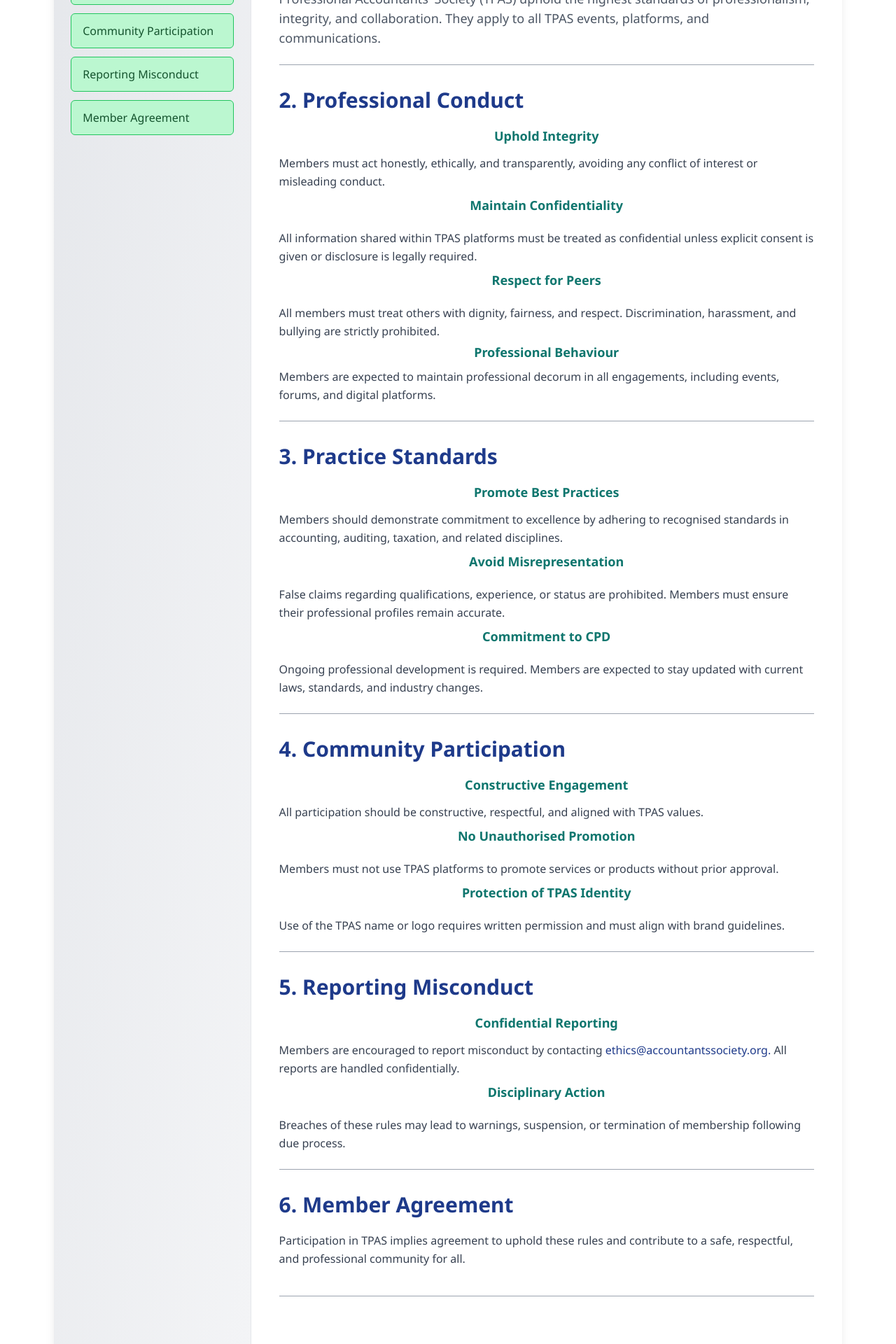
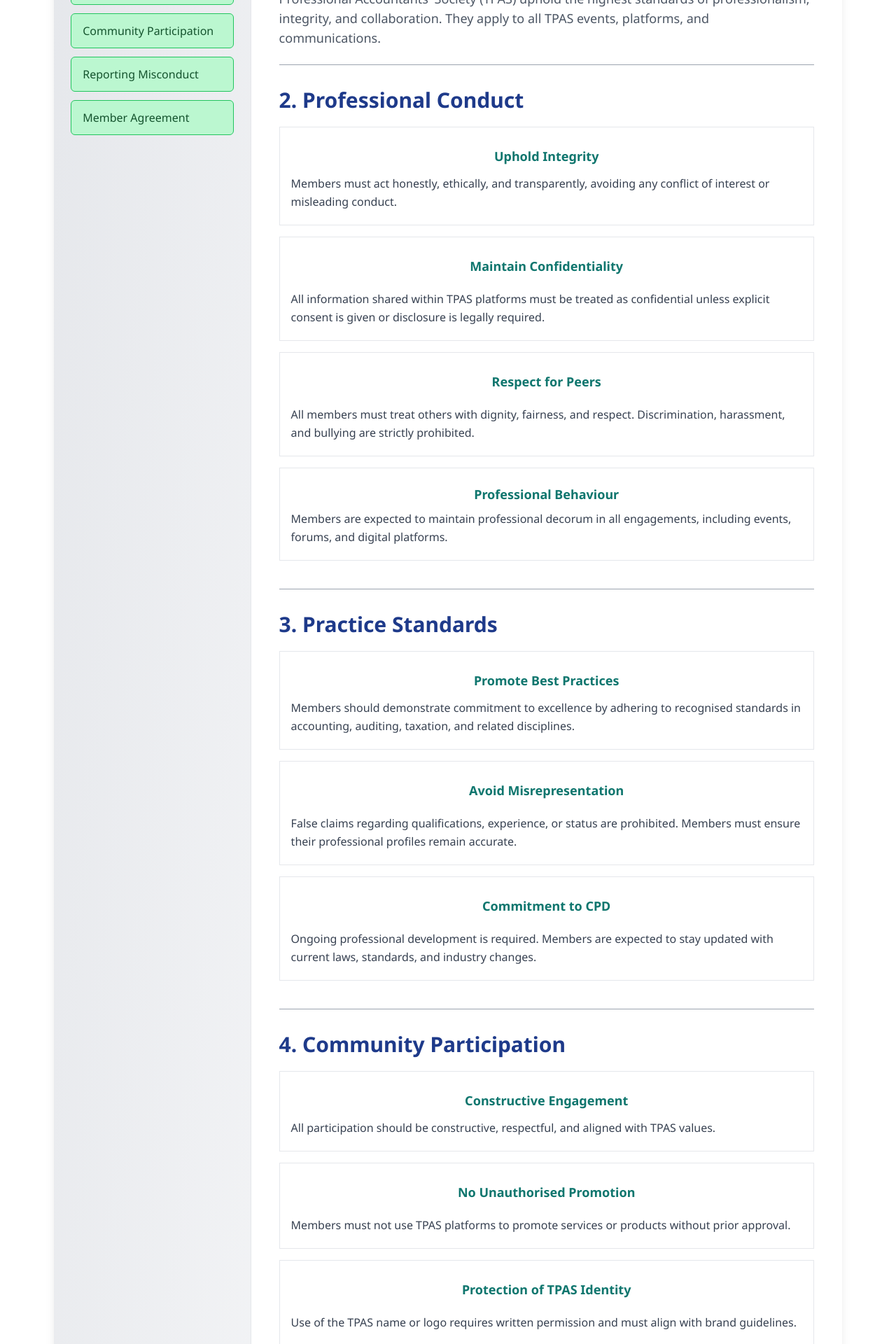
Before and after one commit to Nasir-1310/Accountant-Society-UK, a Next.js app in the folder Client/: page /members/rules-and-guidance in a window 1280 px wide. Shown: the part 460-2380 px from the top of the page at 70% size. Built offline with nearby package versions, Linux system fonts and the light colour scheme.

Commit message:
Rules and Guidance added

```diff
--- a/Client/src/app/members/rules-and-guidance/page.tsx
+++ b/Client/src/app/members/rules-and-guidance/page.tsx
@@ -1,5 +1,4 @@
 import Container from "@/components/Container";
-import { Pen, Users, Handshake, Trophy, Heart } from "lucide-react";
 import Link from "next/link";
 
 const AboutUsPage = () => {
@@ -39,11 +38,14 @@
 
             {/* Content Sections */}
             <div data-aos="fade-up" className="space-y-8 mb-10 pb-10 border-b  border-gray-400">
-              {/* Vision Section */}
-              <section data-aos="fade-up" id="professional_conduction" className="border-b  border-gray-400 pb-6 mb-8">
+              {/* Professional Conduct Section */}
+              <section data-aos="fade-up" id="professional_conduction" className="border-b  border-gray-400 pb-6 mb-8 ">
                 <h2 className="text-xl sm:text-3xl font-bold text-blue-900 mb-5 mt-8" >
                   2. Professional Conduct
                 </h2>
+                <div className="border px-2 py-3 sm:px-4 sm:py-5 mb-4">
+
+
                 <h2 className=" text-[18px] text-center font-bold text-teal-700 mb-3 mt-2">
                   Uphold Integrity
                 </h2>
@@ -53,7 +55,8 @@
                 >
                  Members must act honestly, ethically, and transparently, avoiding any conflict of interest or misleading conduct.
                 </p>
-
+                </div>
+                <div className="border px-2 py-3 sm:px-4 sm:py-5 mb-4">
                 <h2 className="text-[18px] text-center font-bold text-teal-700 mb-5 mt-2">
                   Maintain Confidentiality
                 </h2>
@@ -63,7 +66,8 @@
                 >
                 All information shared within TPAS platforms must be treated as confidential unless explicit consent is given or disclosure is legally required.
                 </p>
-
+                </div>
+                <div className="border px-2 py-3 sm:px-4 sm:py-5 mb-4">
                 <h2 className="text-[18px] text-center font-bold text-teal-700 mb-5 mt-2">
                    Respect for Peers
                 </h2>
@@ -73,6 +77,8 @@
                 >
                  All members must treat others with dignity, fairness, and respect. Discrimination, harassment, and bullying are strictly prohibited.
                 </p>
+                </div>
+                <div className="border px-2 py-3 sm:px-4 sm:py-5 mb-4">
                 <h2 className="text-[18px] text-center font-bold text-teal-700 mb-2 mt-1">
                   Professional Behaviour
                 </h2>
@@ -82,13 +88,17 @@
                 >
                  Members are expected to maintain professional decorum in all engagements, including events, forums, and digital platforms.
                 </p>
+                </div>
+
               </section>
 
               {/*. Practice Standards Section */}
               <section data-aos="fade-up" id="practice_standards" className="border-b  border-gray-400 pb-6 mb-8">
+
                 <h2 className="text-xl sm:text-3xl font-bold text-blue-900 mb-5 mt-8">
                   3. Practice Standards
                 </h2>
+                <div className="border px-2 py-3 sm:px-4 sm:py-5 mb-4">
                 <h2 className=" text-[18px] text-center font-bold text-teal-700 mb-3 mt-2">
                   Promote Best Practices
                 </h2>
@@ -98,7 +108,8 @@
                 >
                  Members should demonstrate commitment to excellence by adhering to recognised standards in accounting, auditing, taxation, and related disciplines.
                 </p>
-
+                </div>
+                <div className="border px-2 py-3 sm:px-4 sm:py-5 mb-4">
                 <h2 className="text-[18px] text-center font-bold text-teal-700 mb-5 mt-2">
                   Avoid Misrepresentation
                 </h2>
@@ -108,6 +119,8 @@
                 >
                 False claims regarding qualifications, experience, or status are prohibited. Members must ensure their professional profiles remain accurate.
                 </p>
+                </div>
+                <div className="border px-2 py-3 sm:px-4 sm:py-5 mb-4">
 
                 <h2 className="text-[18px] text-center font-bold text-teal-700 mb-5 mt-2">
                    Commitment to CPD
@@ -118,7 +131,7 @@
                 >
                  Ongoing professional development is required. Members are expected to stay updated with current laws, standards, and industry changes.
                 </p>
-
+                </div>
               </section>
 
               {/* 4. Community Participation Section */}
@@ -126,6 +139,7 @@
                 <h2 className="text-xl sm:text-3xl font-bold text-blue-900 mb-5 mt-8">
                  4. Community Participation
                 </h2>
+                <div className="border px-2 py-3 sm:px-4 sm:py-5 mb-4">
                 <h2 className=" text-[18px] text-center font-bold text-teal-700 mb-3 mt-2">
                   Constructive Engagement
                 </h2>
@@ -135,7 +149,8 @@
                 >
                  All participation should be constructive, respectful, and aligned with TPAS values.
                 </p>
-
+                </div>
+                <div className="border px-2 py-3 sm:px-4 sm:py-5 mb-4">
                 <h2 className="text-[18px] text-center font-bold text-teal-700 mb-5 mt-2">
                   No Unauthorised Promotion
                 </h2>
@@ -145,7 +160,8 @@
                 >
                 Members must not use TPAS platforms to promote services or products without prior approval.
                 </p>
-
+                </div>
+                <div className="border px-2 py-3 sm:px-4 sm:py-5 mb-4">
                 <h2 className="text-[18px] text-center font-bold text-teal-700 mb-5 mt-2">
                    Protection of TPAS Identity
                 </h2>
@@ -155,7 +171,7 @@
                 >
                  Use of the TPAS name or logo requires written permission and must align with brand guidelines.
                 </p>
-
+                </div>
               </section>
 
 
@@ -164,6 +180,7 @@
                 <h2 className="text-xl sm:text-3xl font-bold text-blue-900 mb-5 mt-8">
                  5. Reporting Misconduct
                 </h2>
+                <div className="border px-2 py-3 sm:px-4 sm:py-5 mb-4">
                 <h2 className=" text-[18px] text-center font-bold text-teal-700 mb-3 mt-2">
                   Confidential Reporting
                 </h2>
@@ -173,7 +190,8 @@
                 >
                  Members are encouraged to report misconduct by contacting <span className="text-bold text-blue-900" >ethics@accountantssociety.org.</span> All reports are handled confidentially.
                 </p>
-
+                </div>
+                <div className="border px-2 py-3 sm:px-4 sm:py-5 mb-4">
                 <h2 className="text-[18px] text-center font-bold text-teal-700 mb-5 mt-2">
                  Disciplinary Action
                 </h2>
@@ -183,7 +201,7 @@
                 >
                 Breaches of these rules may lead to warnings, suspension, or termination of membership following due process.
                 </p>
-
+                </div>
 
 
               </section>
```
